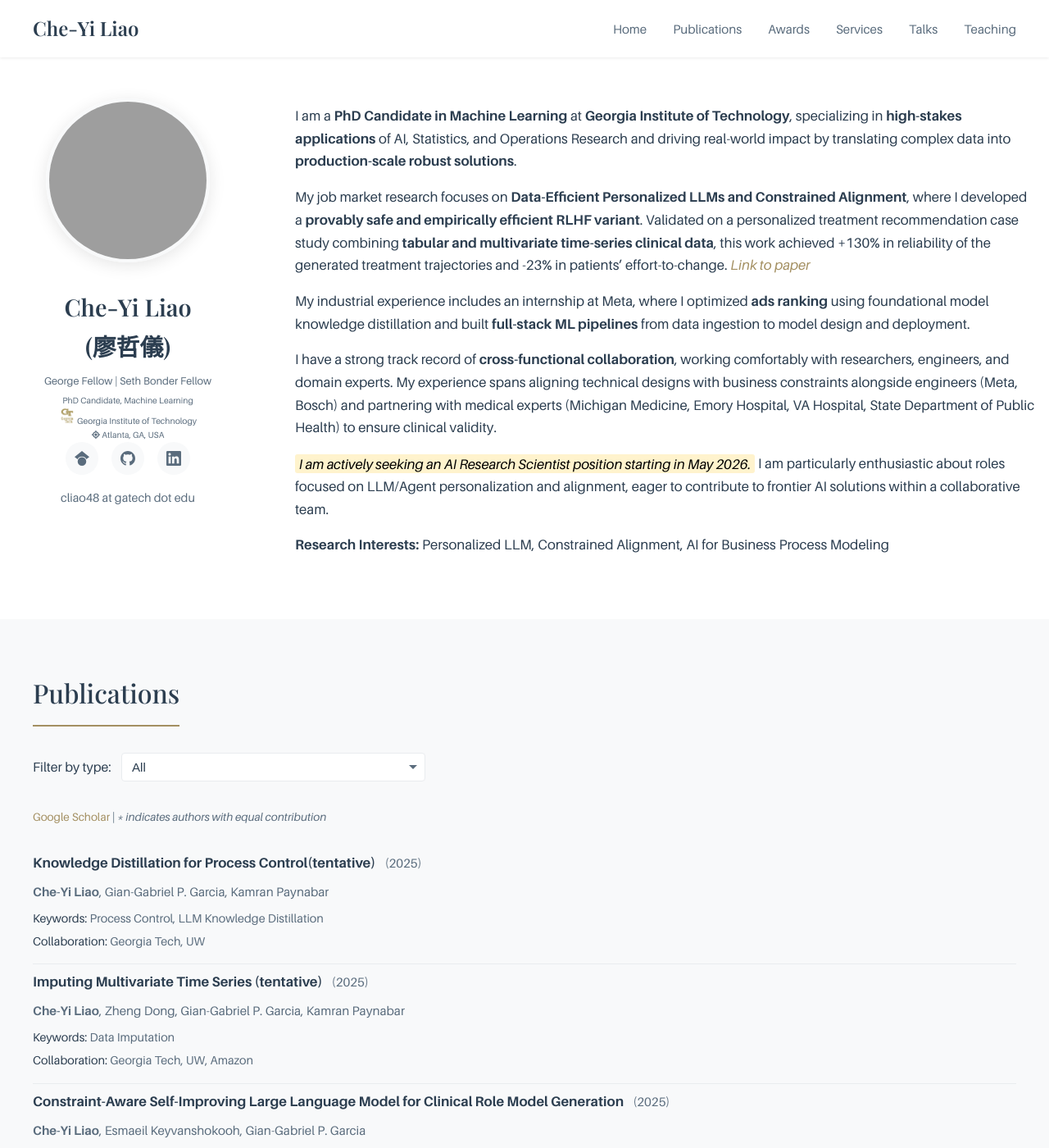
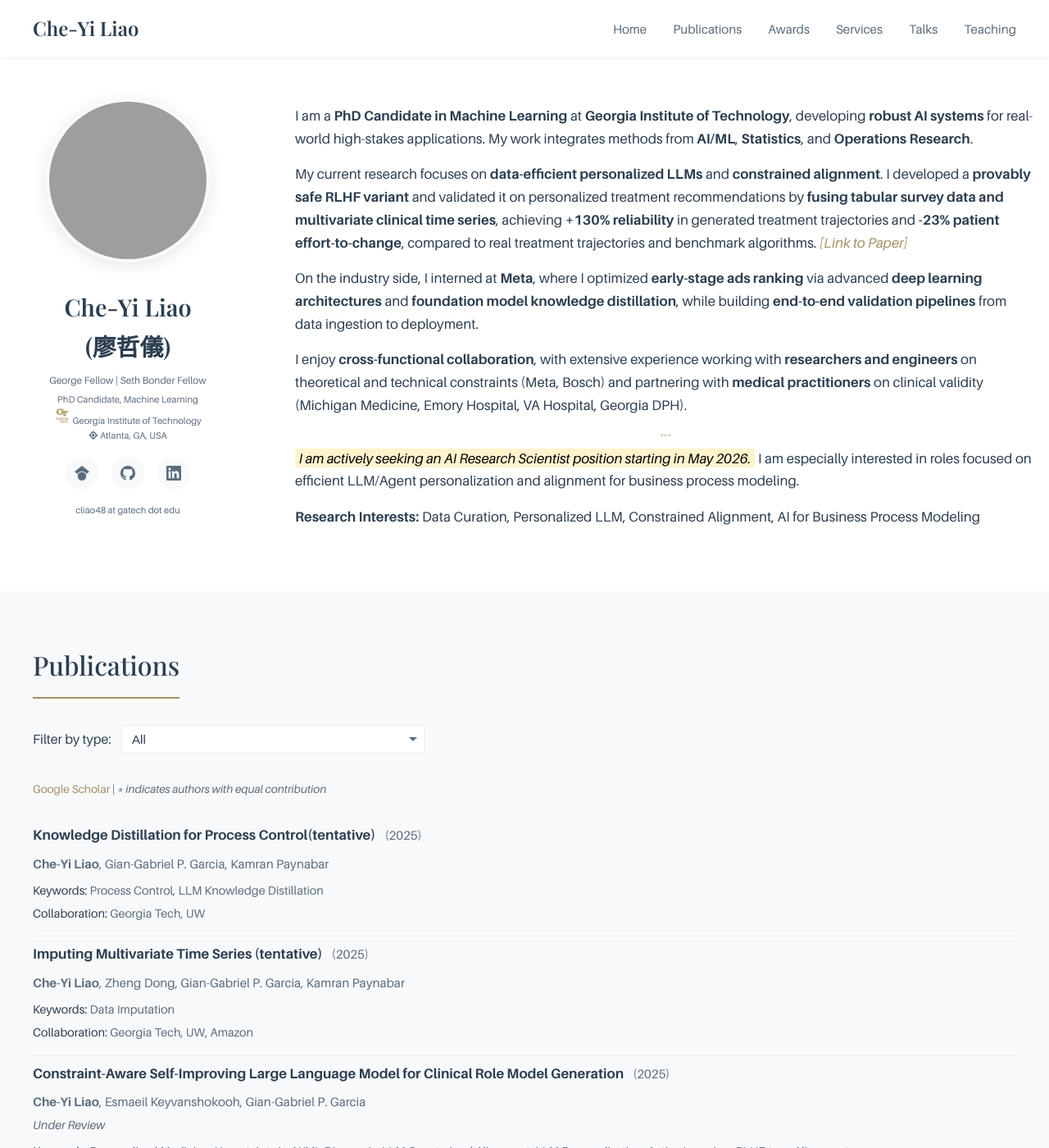
Before and after one commit to CheYiLiao/CheYiLiao.github.io, a Jekyll site: the page built from index.html, in a window 1280 px wide and 1400 px high. Shown: the whole window at 82% size. Built offline with Jekyll 4.4.1, drawn with Linux system fonts in a browser that asks for light colours; grey boxes are pictures that could not be loaded.

Commit message:
update intro

```diff
--- a/_data/about.yml
+++ b/_data/about.yml
@@ -1,15 +1,30 @@
 # Your bio/about content (supports Markdown)
 content: |
-  I am a **PhD Candidate in Machine Learning** at **Georgia Institute of Technology**, specializing in **high-stakes applications** of AI, Statistics, and Operations Research and driving real-world impact by translating complex data into **production-scale robust solutions**.
+  I am a **PhD Candidate in Machine Learning** at **Georgia Institute of Technology**,
+  developing **robust AI systems** for real-world high-stakes applications. My work integrates
+  methods from **AI/ML**, **Statistics**, and **Operations Research**.
 
-  My job market research focuses on **Data-Efficient Personalized LLMs and Constrained Alignment**, where I developed a **provably safe and empirically efficient RLHF variant**.
-  Validated on a personalized treatment recommendation case study combining **tabular and multivariate time-series clinical data**, this work achieved +130% in reliability of the generated treatment trajectories and -23% in patients' effort-to-change. [*Link to paper*](https://papers.ssrn.com/sol3/papers.cfm?abstract_id=5642250)
+  My current research focuses on **data-efficient personalized LLMs** and **constrained alignment**.
+  I developed a **provably safe RLHF variant** and validated it on personalized treatment recommendations
+  by **fusing tabular survey data and multivariate clinical time series**, achieving **+130%
+  reliability** in generated treatment trajectories and **-23% patient effort-to-change**,
+  compared to real treatment trajectories and benchmark algorithms.
+  [*[Link to Paper]*](https://papers.ssrn.com/sol3/papers.cfm?abstract_id=5642250)
 
+  On the industry side, I interned at **Meta**, where I optimized **early-stage ads ranking** via advanced
+  **deep learning architectures** and **foundation model knowledge distillation**, while building **end-to-end
+  validation pipelines** from data ingestion to deployment.
 
-  My industrial experience includes an internship at Meta, where I optimized **ads ranking** using foundational model knowledge distillation and built **full-stack ML pipelines** from data ingestion to model design and deployment.
+  I enjoy **cross-functional collaboration**, with extensive experience working with
+  **researchers and engineers**
+  on theoretical and technical constraints (Meta, Bosch) and partnering with **medical practitioners**
+  on
+  clinical validity (Michigan Medicine, Emory Hospital, VA Hospital, Georgia DPH).
 
-  I have a strong track record of **cross-functional collaboration**, working comfortably with researchers, engineers, and domain experts. My experience spans aligning technical designs with business constraints alongside engineers (Meta, Bosch) and partnering with medical experts (Michigan Medicine, Emory Hospital, VA Hospital, State Department of Public Health) to ensure clinical validity.
+  <div style="font-size: 0.5rem; text-align: center; margin: 0.5rem 0; color: #a38f61;">***</div>
 
-  *<mark>I am actively seeking an AI Research Scientist position starting in May 2026.</mark>* I am particularly enthusiastic about roles focused on LLM/Agent personalization and alignment, eager to contribute to frontier AI solutions within a collaborative team.
+  *<mark>I am actively seeking an AI Research Scientist position starting in May 2026.</mark>*
+  I am especially interested in roles focused on efficient LLM/Agent personalization and alignment for
+  business process modeling.
 
-  **Research Interests:** Personalized LLM, Constrained Alignment, AI for Business Process Modeling
+  **Research Interests:** Data Curation, Personalized LLM, Constrained Alignment, AI for Business Process Modeling
--- a/_includes/about.html
+++ b/_includes/about.html
@@ -21,7 +21,7 @@
                 <i class="fas fa-location-crosshairs"></i>
                 {{ site.author.location }}
             </p>
-
+            <div style="margin: 1rem 0;"></div>
             <div class="social-links">
                 {% if site.social.google_scholar and site.social.google_scholar != "" %}
                 <a href="{{ site.social.google_scholar }}" title="Google Scholar" target="_blank">
--- a/assets/css/style.css
+++ b/assets/css/style.css
@@ -199,20 +199,20 @@
 
 .profile-title {
     color: var(--text-muted);
-    font-size: 0.8rem;
+    font-size: 0.75rem;
     margin-bottom: 0.25rem;
 }
 
 .profile-affiliation {
     color: var(--text-muted);
-    font-size: 0.65rem;
+    font-size: 0.7rem;
     margin-bottom: 0rem;
 }
 
 .profile-affiliation-secondary {
     color: var(--text-muted);
-    font-size: 0.6rem;
-    margin-bottom: 0.5rem;
+    font-size: 0.7rem;
+    margin-bottom: 0rem;
 }
 
 
@@ -252,7 +252,7 @@
 }
 
 .profile-email {
-    font-size: 0.9rem;
+    font-size: 0.7rem;
     color: var(--text-muted);
 }
 
```
